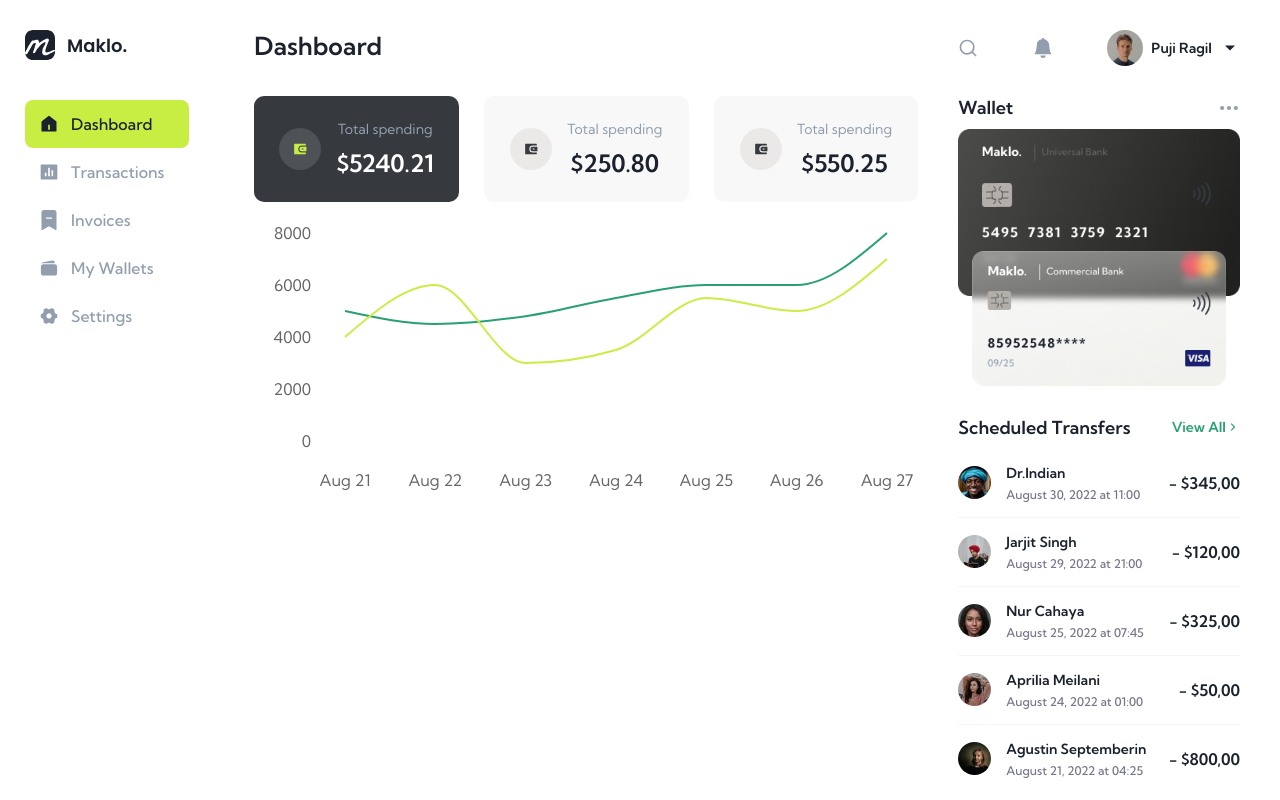
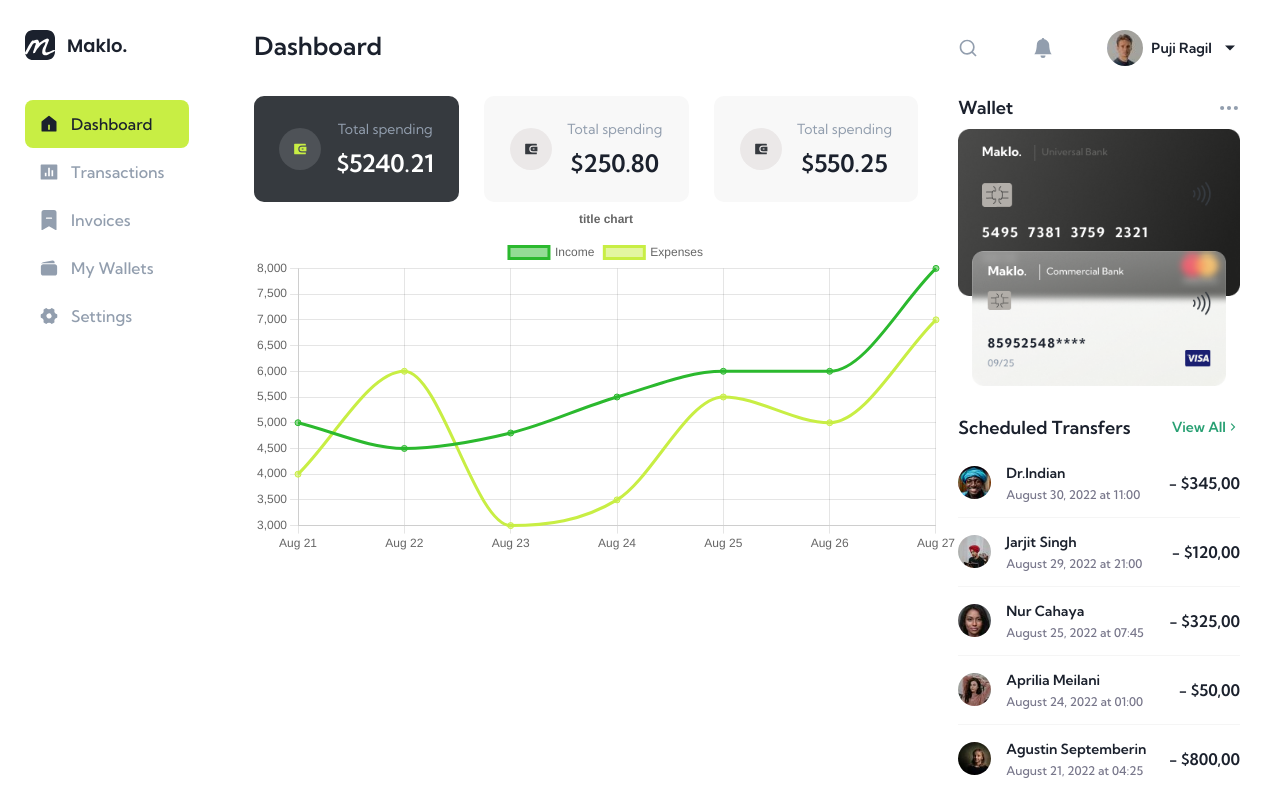
Before and after one commit to pujiragil/Maklo, a React (Vite) app: page / in a window 1280 px wide. Built offline with nearby package versions, Linux system fonts and the light colour scheme.

Commit message:
change chart module

```diff
--- a/package.json
+++ b/package.json
@@ -9,11 +9,12 @@
     "preview": "vite preview"
   },
   "dependencies": {
+    "chart.js": "^3.9.1",
     "react": "^18.2.0",
+    "react-chartjs-2": "^4.3.1",
     "react-dom": "^18.2.0",
     "react-icons": "^4.4.0",
     "react-router-dom": "^6.3.0",
-    "recharts": "^2.1.13",
     "styled-components": "^5.3.5"
   },
   "devDependencies": {
--- a/src/components/layout/chart/index.jsx
+++ b/src/components/layout/chart/index.jsx
@@ -1,25 +1,54 @@
-import { Line, LineChart, ResponsiveContainer, Tooltip, XAxis, YAxis } from "recharts"
-import styled from "styled-components"
+import { Line } from "react-chartjs-2"
+import { Chart as ChartJS, CategoryScale, LinearScale, PointElement, LineElement, Title, Tooltip, Legend } from "chart.js"
 import { chartData } from "../../../data/chart-data"
 
-const ChartWrapper = styled.div`
-  margin-right: 40px;
-`
+ChartJS.register(
+  CategoryScale,
+  LinearScale,
+  PointElement,
+  LineElement,
+  Title,
+  Tooltip,
+  Legend
+)
 
-const ChartLayout = () => {
+const options = {
+  responsive: true,
+  plugins: {
+    legend: {
+      position: 'top'
+    },
+    title: {
+      display: true,
+      text: 'title chart'
+    }
+  }
+}
+
+const labels = chartData.map(data => data.name)
+
+const data = {
+  labels,
+  datasets: [{
+    label: 'Income',
+    data: chartData.map(data => data.Income),
+    cubicInterpolationMode: 'monotone',
+    borderColor: 'rgb(43, 185, 46)',
+    backgroundColor: 'rgba(43, 185, 45, 0.5)'
+  }, {
+    label: 'Expenses',
+    data: chartData.map(data => data.Expenses),
+    cubicInterpolationMode: 'monotone',
+    borderColor: 'rgb(200, 238, 68)',
+    backgroundColor: 'rgba(200, 238, 68, 0.5)'
+  }]
+}
+
+
+export default function ChartLayout() {
   return (
-    <ChartWrapper>
-      <ResponsiveContainer width="100%" height={300}>
-        <LineChart data={chartData}>
-          <Line strokeWidth={2} dot={false} type="monotone" dataKey="Income" stroke="#29A073" />
-          <Line strokeWidth={2} dot={false} type="monotone" dataKey="Expenses" stroke="#C8EE44" />
-          <XAxis padding={{ left: 26, right: 26 }} interval={0} dataKey="name" axisLine={false} tickLine={false} />
-          <YAxis padding={{ top: 26, bottom: 26 }} axisLine={false} tickLine={false} />
-          <Tooltip />
-        </LineChart>
-      </ResponsiveContainer>
-    </ChartWrapper>
+    <div>
+      <Line options={options} data={data}/>
+    </div>
   )
 }
-
-export default ChartLayout
--- a/src/context/theme-context.jsx
+++ b/src/context/theme-context.jsx
@@ -15,7 +15,6 @@ const ThemeProvider = ({ children }) => {
 
     return () => {
       handleTheme()
-      console.log('aku di delete mama')
     }
 
   }, [theme])
--- a/src/data/chart-data.js
+++ b/src/data/chart-data.js
@@ -1,37 +1,37 @@
 export const chartData = [
   {
     name: "Aug 21",
-    Income: "5000",
-    Expenses: "4000"
+    Income: 5000,
+    Expenses: 4000
   },
   {
     name: "Aug 22",
-    Income: "4500",
-    Expenses: "6000"
+    Income: 4500,
+    Expenses: 6000
   },
   {
     name: "Aug 23",
-    Income: "4800",
-    Expenses: "3000"
+    Income: 4800,
+    Expenses: 3000
   },
   {
     name: "Aug 24",
-    Income: "5500",
-    Expenses: "3500"
+    Income: 5500,
+    Expenses: 3500
   },
   {
     name: "Aug 25",
-    Income: "6000",
-    Expenses: "5500"
+    Income: 6000,
+    Expenses: 5500
   },
   {
     name: "Aug 26",
-    Income: "6000",
-    Expenses: "5000"
+    Income: 6000,
+    Expenses: 5000
   },
   {
     name: "Aug 27",
-    Income: "8000",
-    Expenses: "7000"
+    Income: 8000,
+    Expenses: 7000
   }
 ]
```
Also changed, not shown: 1 other file (tests, documents, lock files or other folders).
